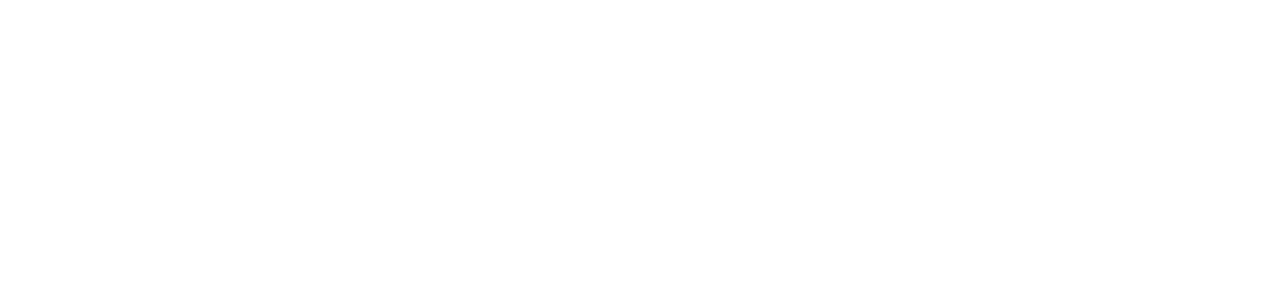
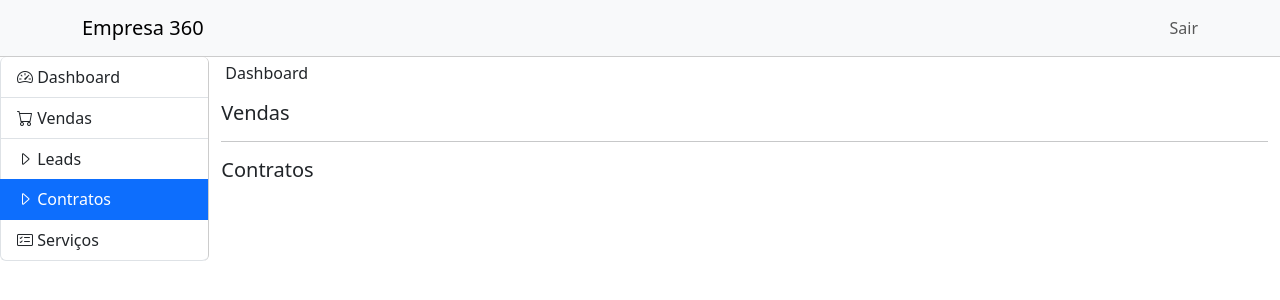
Before and after one commit to oitom/empresa-360-vue, a Vue app: page /home/vendas/contratos in a window 1280 px wide. Before the commit this address had no page. Shown: the top 300 px of the page. Built offline with nearby package versions, Linux system fonts and the light colour scheme.

Commit message:
Add views da tela home com navegação no menu lateral

```diff
--- a/public/index.html
+++ b/public/index.html
@@ -6,6 +6,12 @@
     <meta name="viewport" content="width=device-width,initial-scale=1.0">
     <link rel="icon" href="<%= BASE_URL %>favicon.ico">
     <title><%= htmlWebpackPlugin.options.title %></title>
+    <!-- bootstrap-->
+    <link href="https://cdn.jsdelivr.net/npm/bootstrap@5.3.2/dist/css/bootstrap.min.css" rel="stylesheet" integrity="sha384-T3c6CoIi6uLrA9TneNEoa7RxnatzjcDSCmG1MXxSR1GAsXEV/Dwwykc2MPK8M2HN" crossorigin="anonymous">
+    <script src="https://cdn.jsdelivr.net/npm/bootstrap@5.3.2/dist/js/bootstrap.bundle.min.js" integrity="sha384-C6RzsynM9kWDrMNeT87bh95OGNyZPhcTNXj1NW7RuBCsyN/o0jlpcV8Qyq46cDfL" crossorigin="anonymous"></script>
+    <!-- icons -->
+    <link rel="stylesheet" href="https://cdn.jsdelivr.net/npm/bootstrap-icons@1.11.2/font/bootstrap-icons.min.css">
+
   </head>
   <body>
     <noscript>
--- /dev/null
+++ b/src/components/dashboard/Dashboard.vue
@@ -0,0 +1,3 @@
+<template>
+  <h5>Dashboard</h5>
+</template>
--- /dev/null
+++ b/src/components/servicos/Servicos.vue
@@ -0,0 +1,3 @@
+<template>
+  <h5>Servicos</h5>
+</template>
--- /dev/null
+++ b/src/components/vendas/Contratos.vue
@@ -0,0 +1,3 @@
+<template>
+  <h5>Contratos</h5>
+</template>
--- /dev/null
+++ b/src/components/vendas/Leads.vue
@@ -0,0 +1,3 @@
+<template>
+  <h5>Leads</h5>
+</template>
--- /dev/null
+++ b/src/components/vendas/Vendas.vue
@@ -0,0 +1,5 @@
+<template>
+  <h5>Vendas</h5>
+  <hr>
+  <router-view></router-view>
+</template>
--- a/src/vews/Home.vue
+++ b/src/vews/Home.vue
@@ -1,12 +1,74 @@
 <template>
-    <div>home</div>
+  <div>
+    <nav class="navbar navbar-light bg-light menu-superior">
+      <div class="container">
+        <router-link class="navbar-brand" to="/home">Empresa 360</router-link>
+        <div class="navbar-nav">
+          <ul class="navbar-nav">
+            <li class="nav-item">
+              <router-link class="nav-link" to="/">Sair</router-link>
+            </li>
+          </ul>
+        </div>
+      </div>
+    </nav>
+
+      <div class="d-flex">
+          <div class="list-group menu-esquerda">
+              <router-link class="list-group-item list-group-item-action" to="/home/dashboard" exact-active-class="active">
+                <i class="bi bi-speedometer2"></i> Dashboard
+              </router-link>
+
+              <router-link class="list-group-item list-group-item-action" to="/home/vendas" exact-active-class="active">
+                <i class="bi bi-cart"></i> Vendas
+              </router-link>
+
+                <router-link class="list-group-item list-group-item-action" to="/home/vendas/leads" exact-active-class="active">
+                  <i class="bi bi-caret-right"></i> Leads
+                </router-link>
+
+                <router-link class="list-group-item list-group-item-action" to="/home/vendas/contratos" exact-active-class="active">
+                  <i class="bi bi-caret-right"></i> Contratos
+                </router-link>
+
+              <router-link class="list-group-item list-group-item-action" to="/home/servicos" exact-active-class="active">
+                <i class="bi bi-card-checklist"></i> Serviços
+              </router-link>
+          </div>
+
+          <div class="w-100">
+              <nav aria-label="breadcrumb" class="pt-1 ps-3">
+                  <ol class="breadcrumb">
+                      <li class="breadcrumb-item muted-text" aria-current="page">Dashboard</li>
+                  </ol>
+              </nav>
+
+              <div class="container-fluid">
+                  <router-view></router-view>
+              </div>
+
+          </div>
+      </div>
+  </div>
 </template>
-<script>
 
-export default {
-    name: "Home"
+
+<style scoped>
+.menu-superior {
+    border-bottom: solid 1px #ccc;
 }
-</script>
-<style scoped>
 
+.menu-esquerda {
+    border-right: solid 1px #ccc;
+    width: 250px;
+}
+.list-group-item {
+    border-top: none;
+    border-right: none;
+}
+.active {
+  color: white;
+  background-color: #0d6efd;
+  border-color: #0d6efd;
+}
 </style>
--- a/src/vews/Login.vue
+++ b/src/vews/Login.vue
@@ -1,8 +1,45 @@
 <template>
-    <div>Login</div>
+  <div>
+    <nav class="navbar navbar-light bg-light menu-superior">
+      <div class="container">
+        <a class="navbar-brand" href="#">Empresa 360</a>
+        <div class="navbar-nav">
+          <ul class="navbar-nav">
+            <li class="nav-item">
+              <router-link class="nav-link" to="/">Voltar</router-link>
+            </li>
+          </ul>
+        </div>
+      </div>
+    </nav>
+
+    <div class="row mt-5">
+      <div class="col-6 offset-3">
+        <div class="card">
+          <p class="card-header">Entrar</p>
+          <div class="card-body">
+            <div class="mb-3">
+              <input type="email" class="form-control" placeholder="E-mail">
+            </div>
+            <div class="mb-3">
+              <input type="password" class="form-control" placeholder="Senha">
+            </div>
+            <button class="btn btn-primary" @click="navegarPara()">Login</button>
+          </div>
+        </div>
+      </div>
+    </div>
+  </div>
 </template>
 <script>
 export default {
-    name: "Login"
+  name: "Login",
+  methods: {
+    navegarPara() {
+      // this.$router.forward();
+      // this.$router.back();
+      this.$router.push('/home')
+    }
+  }
 }
 </script>
--- /dev/null
+++ b/src/vews/Site.vue
@@ -0,0 +1,49 @@
+<template>
+  <div>
+      <nav class="navbar navbar-light bg-light menu-superior">
+          <div class="container">
+              <a class="navbar-brand" href="#">Empresa 360</a>
+              <div class="navbar-nav">
+                  <ul class="navbar-nav">
+                      <li class="nav-item">
+                          <router-link class="nav-link" to="/login">Acessar</router-link>
+                      </li>
+                  </ul>
+              </div>
+          </div>
+      </nav>
+
+      <div class="container mt-5">
+          <div class="row">
+              <div class="col">
+                  <div class="destaque">
+                      <h4 class="text-primary text-center">Descubra as vantagens em utilizar o Empresa 360 para gerenciar seus negócios!</h4>
+                  </div>
+              </div>
+              <div class="col">
+                  <p class="text-center">Inscreva-se e veja a nossa demonstração</p>
+                  <div class="card">
+                      <div class="card-body">
+                          <div class="mb-3">
+                              <input type="text" class="form-control" placeholder="Nome">
+                          </div>
+                          <div class="mb-3">
+                              <input type="email" class="form-control" placeholder="E-mail">
+                          </div>
+                          <button class="btn btn-primary">Me inscrever</button>
+                      </div>
+                  </div>
+              </div>
+          </div>
+      </div>
+  </div>
+</template>
+
+<style scoped>
+.menu-superior {
+  box-shadow: 0 0.5rem 1rem rgb(0 0 0 / 5%), inset 0 -1px 0 rgb(0 0 0 / 15%);
+}
+.destaque {
+  padding: 60px 15px;
+}
+</style>
```
Also changed, not shown: src/router.js (+23 -3 lines).
